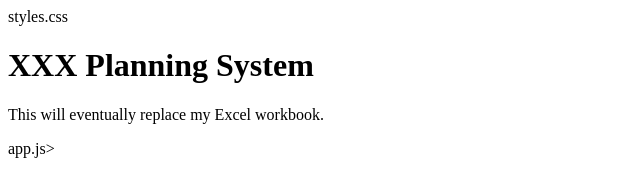
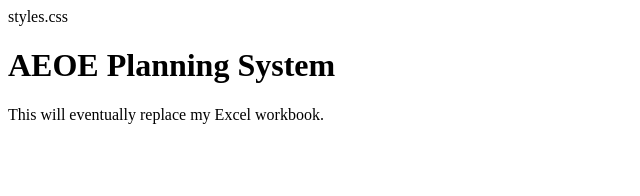
Before and after one commit to ramsey2005/Planner, a plain HTML site: page index.html in a window 1280 px wide. Shown: the whole page, without its empty margins (0-640 px from the left). Drawn offline with Linux system fonts and the light colour scheme.

Commit message:
UPDATE HTML AGAIN

```diff
--- a/app.js
+++ b/app.js
@@ -1 +1 @@
-console.log("AEOE Planner Loaded");
+console.log("XXXX Planner Loaded");
--- a/index.html
+++ b/index.html
@@ -1,15 +1,16 @@
 <!DOCTYPE html>
 <html>
 <head>
-    <title>xxxxx Planner</title>
+    <title>XXXX Planner</title>
     styles.css
 </head>
 <body>
 
-    <h1>XXX Planning System</h1>
+    <h1>AEOE Planning System</h1>
 
     <p>This will eventually replace my Excel workbook.</p>
 
-    app.js>
+    <script src="app.js"></script>
+
 </body>
 </html>
```
